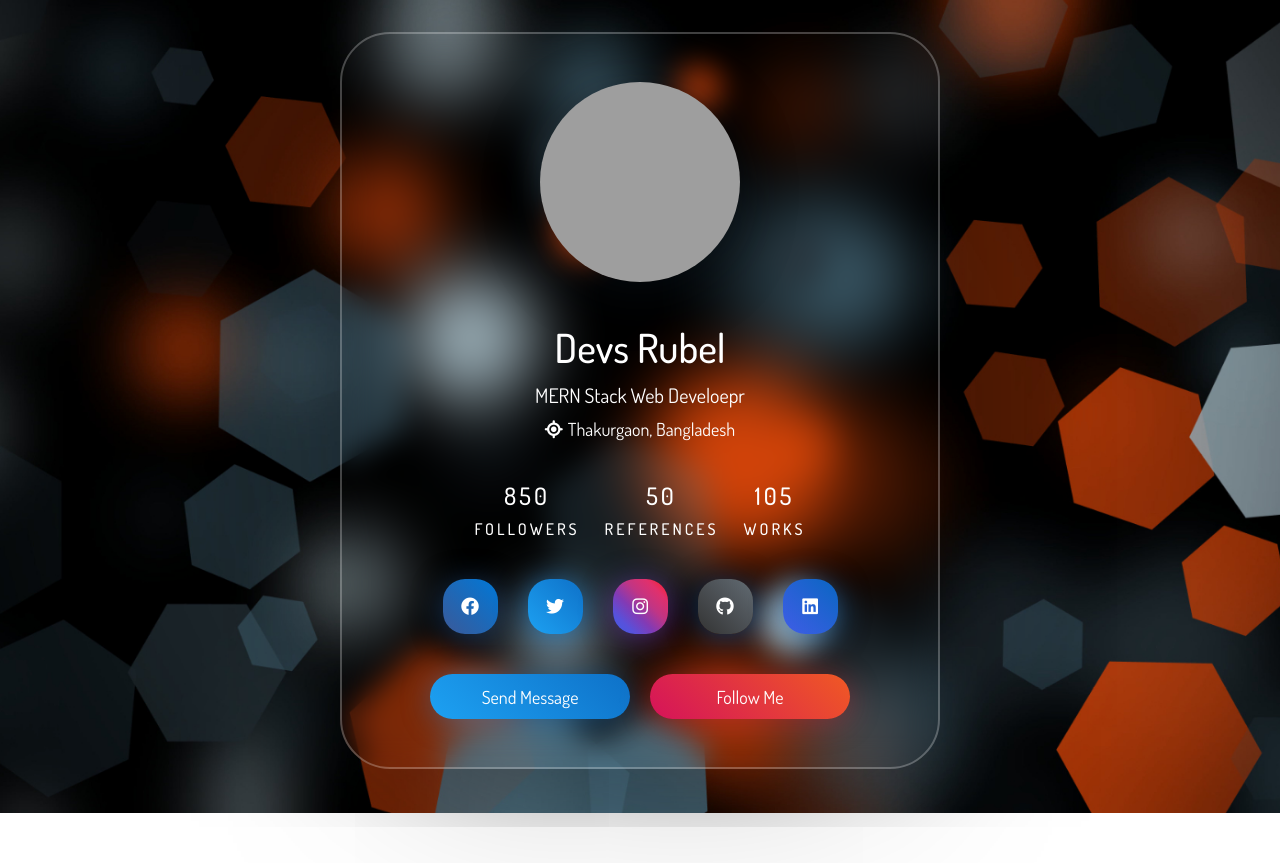
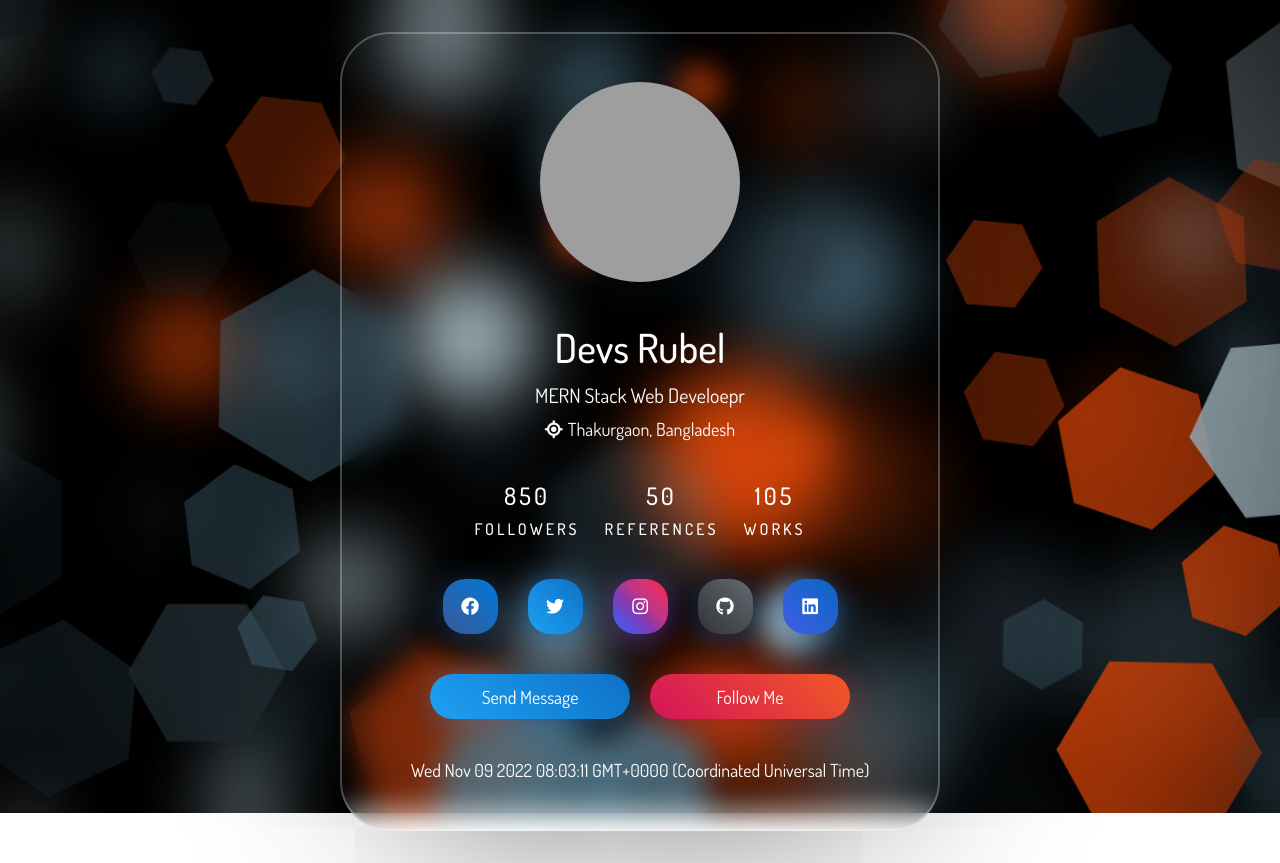
Before and after one commit to Rubelhossainnoman/Professional-card, a plain HTML site: page index.html in a window 1280 px wide. Before the commit the page ends 801 px from the top, so only its background shows below. Drawn offline with Linux system fonts and the light colour scheme; grey boxes are pictures that could not be loaded.

Commit message:
Update time value

```diff
--- a/index.html
+++ b/index.html
@@ -50,5 +50,15 @@
             <button href="https://www.facebook.com/devsrubelhossain.me" class="orange"><a href="https://www.facebook.com/devsrubelhossain.me" target="_blank">Follow Me</a></button>
         </div>
 
+        <div style="text-align:center ;" id="clock"></div>
+
     </div>
+    <script>
+        setInterval(() => {
+            let date = new Date()
+            let clock = document.getElementById('clock')
+            clock.innerHTML = date;
+        },1000)
+    </script>
+</body>
 </html>
```
